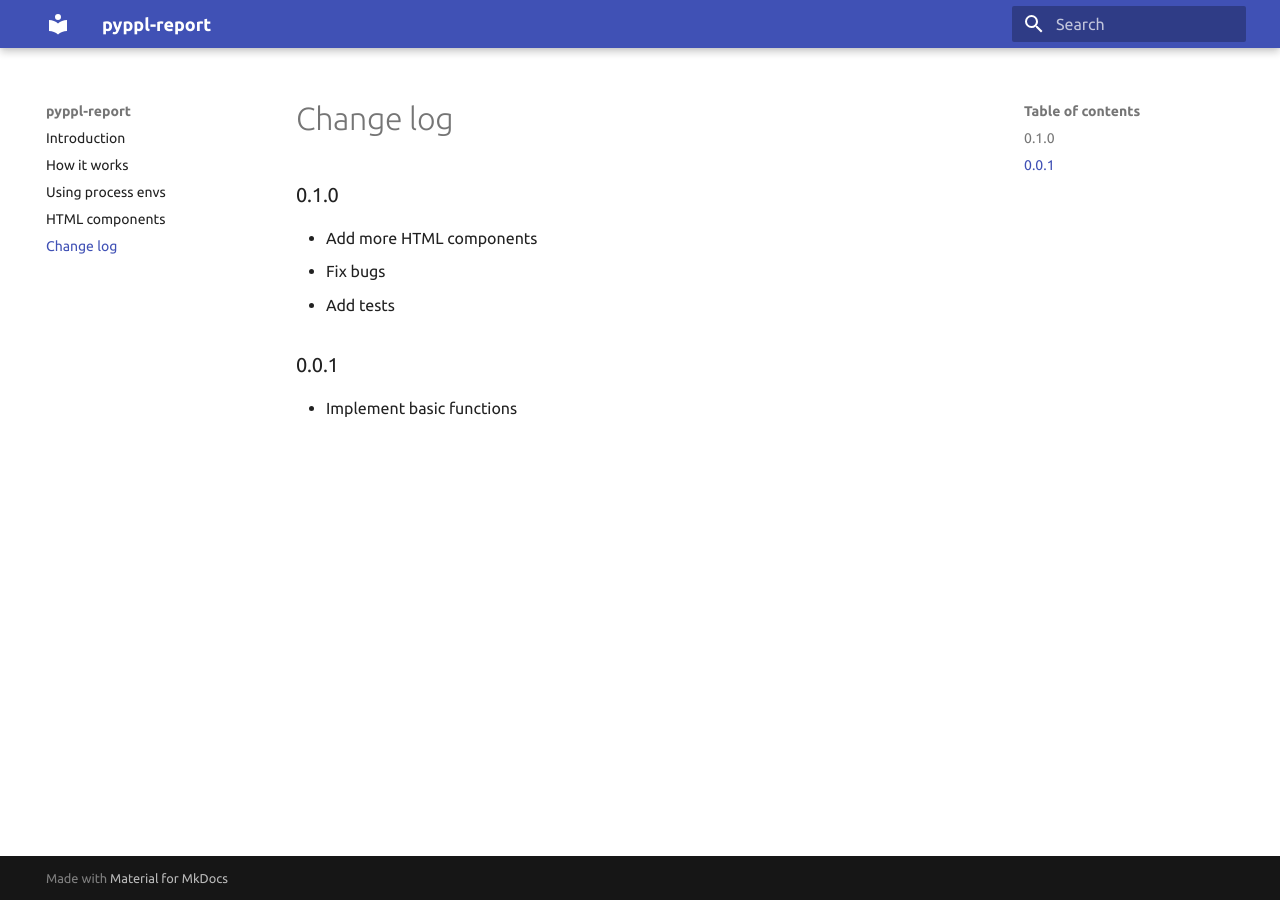
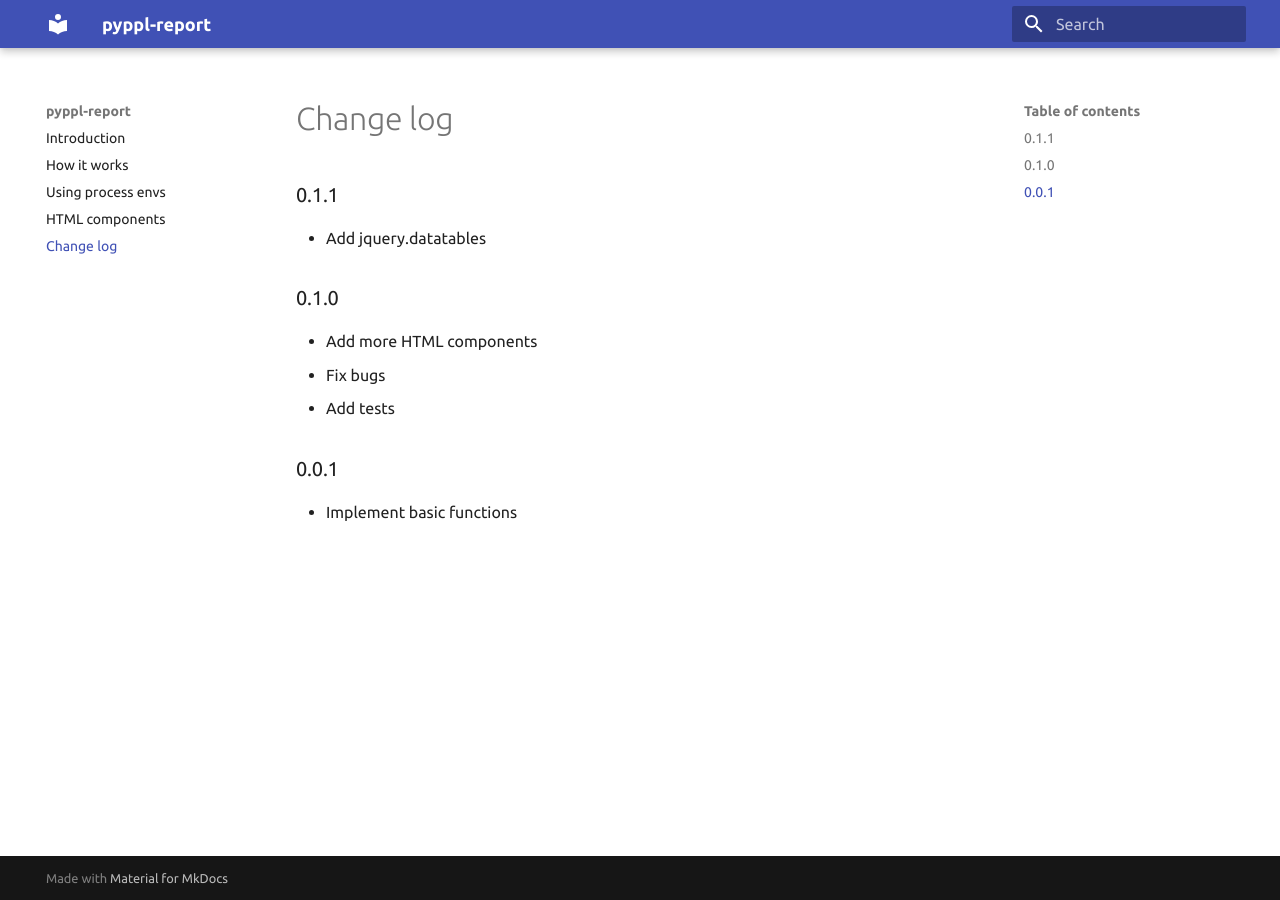
Before and after one commit to pwwang/pyppl_report, an MkDocs documentation site: the page built from docs/CHANGELOG.md, in a window 1280 px wide. Built offline with MkDocs 1.6.1 and Material for MkDocs 9.7.7, drawn with Linux system fonts in a browser that asks for light colours.

Commit message:
Update changelog

```diff
--- a/docs/CHANGELOG.md
+++ b/docs/CHANGELOG.md
@@ -1,3 +1,6 @@
+## 0.1.1
+- Add jquery.datatables
+
 ## 0.1.0
 - Add more HTML components
 - Fix bugs
```
